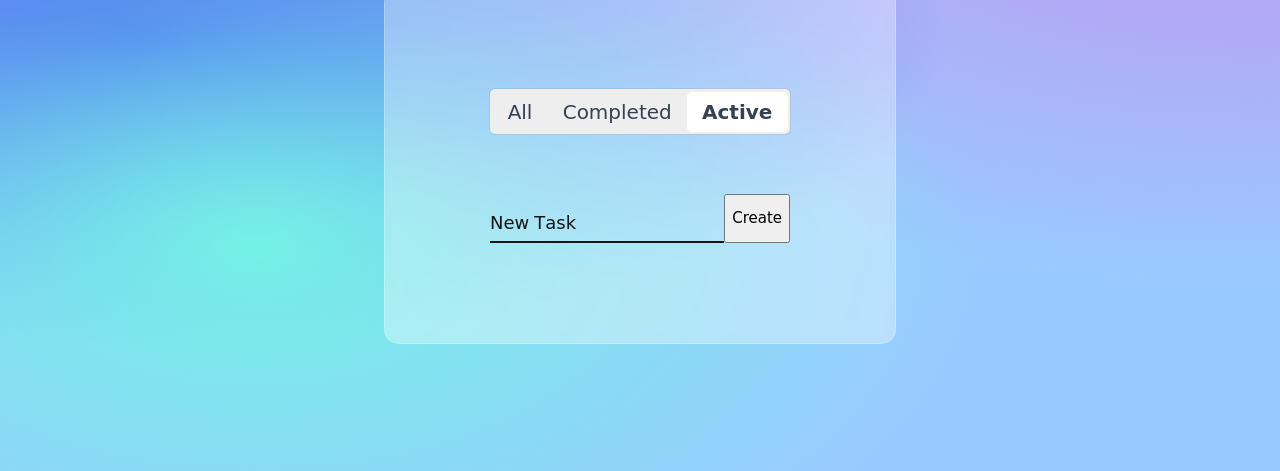
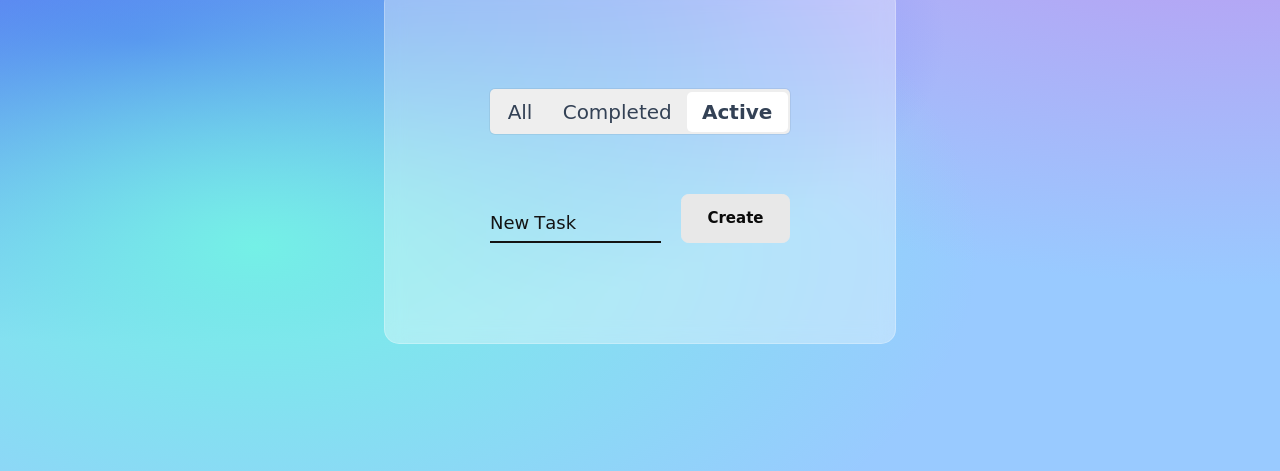
Before and after one commit to CodeFlow0/todo-list, a plain HTML site: page index.html in a window 1280 px wide. Shown: the part 329-800 px from the top of the page. Drawn offline with nearby package versions, Linux system fonts and the light colour scheme; no server answers; a web font is replaced by a local one.

Commit message:
Completed To Do List

```diff
--- a/index.html
+++ b/index.html
@@ -40,11 +40,6 @@
         <div id="todo-list">
 
         </div>
-        <!-- <form id="create-task">
-          <input type="text" id="new-task-content" placeholder="New Task" required>
-          <button class="create">Create</button>
-        </form> -->
-
         <form id="create-task">
           <input type="text" id="new-task-content" required="">
           <label>
@@ -53,7 +48,9 @@
               style="transition-delay:200ms">T</span><span style="transition-delay:250ms">a</span><span
               style="transition-delay:300ms">s</span><span style="transition-delay:350ms">k</span>
           </label>
-          <button class="create">Create</button>
+          <div class="button-container">
+            <button class="create">Create</button>
+          </div>
         </form>
       </div>
     </div>
--- a/style.css
+++ b/style.css
@@ -109,10 +109,6 @@ h1 {
 .task {
   flex: 1;
   font-size: 2.5rem;
-}
-
-.create {
-  font-size: 1.5rem;
 }
 
 /* Filters */
@@ -286,13 +282,13 @@ h1 {
 /* Checked, Indeterminate */
 .cl-checkbox>input:checked,
 .cl-checkbox>input:indeterminate {
-  background-color: #018786;
+  background-color: #16db65;
 }
 
 .cl-checkbox>input:checked+span::before,
 .cl-checkbox>input:indeterminate+span::before {
-  border-color: #018786;
-  background-color: #018786;
+  border-color: #16db65;
+  background-color: #16db65;
 }
 
 .cl-checkbox>input:checked+span::after,
@@ -401,3 +397,78 @@ h1 {
   color: rgba(20, 20, 20, .8);
   transform: translateY(-30px);
 }
+
+/* Create button */
+
+.button-container {
+  display: flex;
+  justify-content: center;
+}
+
+.create {
+  display: inline-block;
+  transition: all 0.2s ease-in;
+  position: relative;
+  overflow: hidden;
+  z-index: 1;
+  color: #090909;
+  margin-left: 2rem;
+  padding: 0.7em 1.7em;
+  font-size: 1.5rem;
+  font-weight: 700;
+  border-radius: 0.5em;
+  background: #e8e8e8;
+  border: 1px solid #e8e8e8;
+  line-height: 1.5;
+  text-align: center;
+}
+
+.create:active {
+  color: #666;
+}
+
+.create:before {
+  content: "";
+  position: absolute;
+  right: 50%;
+  transform: translateX(50%) scaleY(1) scaleX(1.25);
+  top: 100%;
+  width: 140%;
+  height: 180%;
+  background-color: rgba(0, 0, 0, 0.05);
+  border-radius: 50%;
+  display: block;
+  transition: all 0.5s 0.1s cubic-bezier(0.55, 0, 0.1, 1);
+  z-index: -1;
+}
+
+.create:after {
+  content: "";
+  position: absolute;
+  right: 50%;
+  transform: translateX(50%) scaleY(1) scaleX(1.45);
+  top: 180%;
+  width: 160%;
+  height: 190%;
+  background-color: #16db65;
+  border-radius: 50%;
+  display: block;
+  transition: all 0.5s 0.1s cubic-bezier(0.55, 0, 0.1, 1);
+  z-index: -1;
+}
+
+.create:hover {
+  color: #ffffff;
+  border: 1px solid #16db65;
+  cursor: pointer;
+}
+
+.create:hover:before {
+  top: -35%;
+  background-color: #16db65;
+}
+
+.create:hover:after {
+  top: -45%;
+  background-color: #16db65;
+}
```
